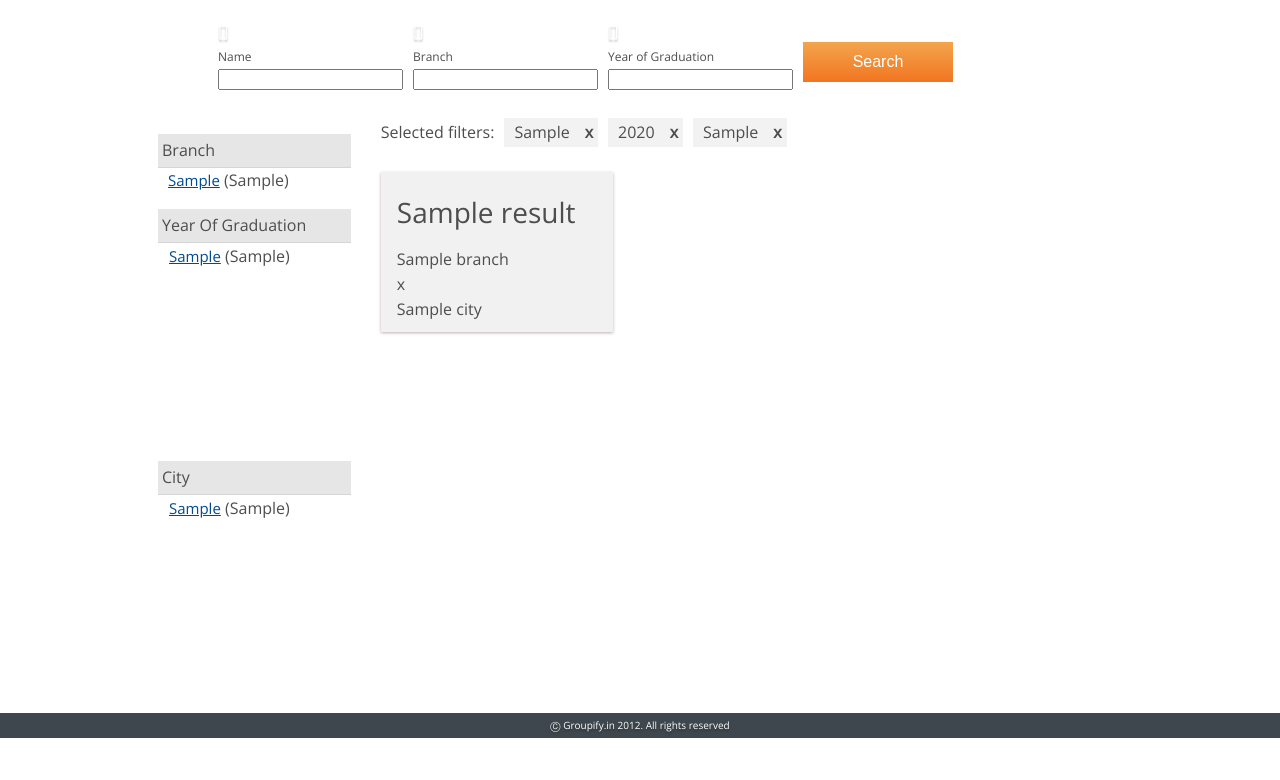
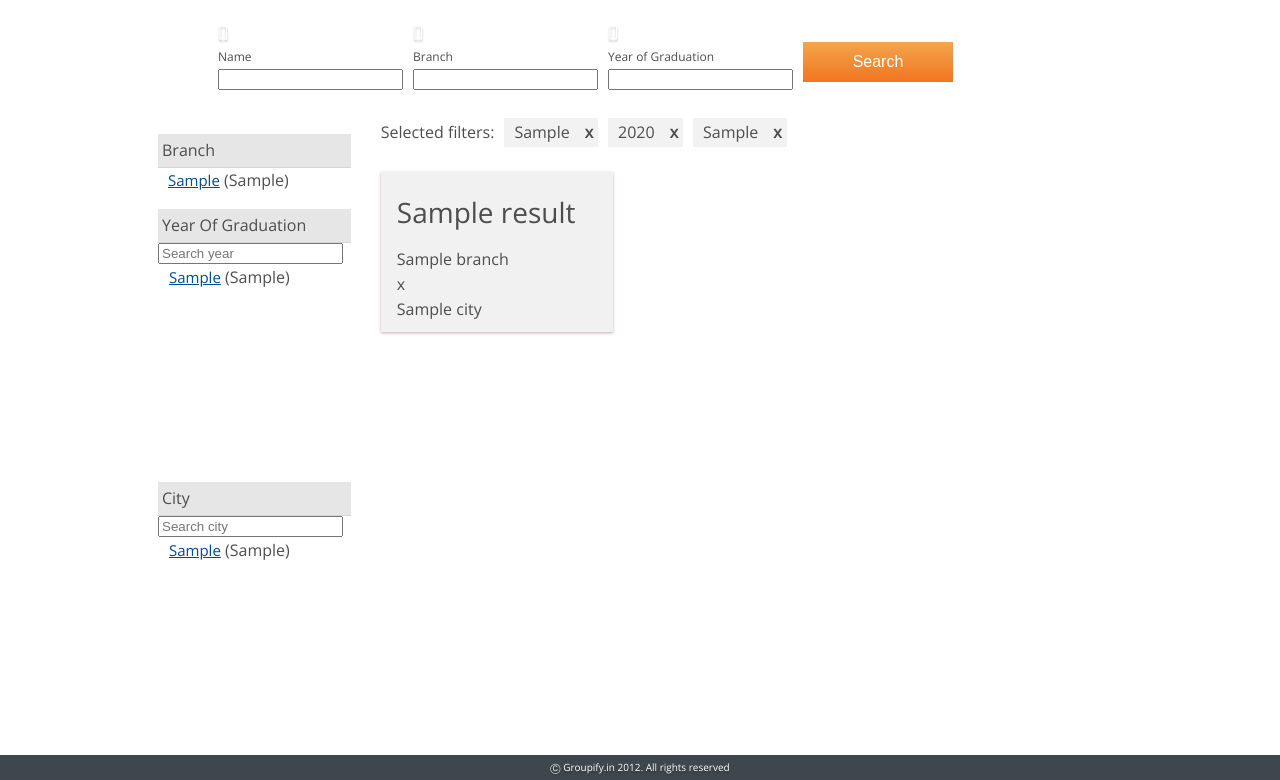
Before and after one commit to sriharimaneru/askra-repo, a Django app: template src/askra/templates/search/search.html in a window 1280 px wide. Shown: the part 216-996 px from the top of the page. Before the commit the page ends 954 px from the top, so only its background shows below. Run offline with Django 3.2, Linux system fonts and the light colour scheme; the template is opened without the code that fills it: most values are stand-ins (such as "Sample title", 1, 10 or a date in 2020); form fields are guessed from the names that the template uses.

Commit message:
Added facet search option, fixed a bug that distorts the facet count

```diff
--- a/src/askra/templates/search/search.html
+++ b/src/askra/templates/search/search.html
@@ -18,7 +18,6 @@
     $(function()
     {
         var offset=20
-
         $('.scroll-pane').jScrollPane();
 
         /*$(window).scroll(function(){
@@ -51,6 +50,39 @@
             }
             });
         });*/
+
+        $('#year_facet_search').keyup(function () {
+            $(".year_facet_option").show();
+            val = $(this).val().toLowerCase();
+            $(".year_facet_option").each(function() {
+                if ($(this)[0].children[0]){
+                    if ($(this)[0].children[0].innerText.toLowerCase().indexOf(val) == -1){
+                        $(this).hide();
+                    }
+                }else{
+                    if ($(this)[0].innerText.toLowerCase().indexOf(val) == -1){
+                        $(this).hide();
+                    }
+                }
+            });
+        }); //key up
+
+        $('#city_facet_search').keyup(function () {
+            $(".city_facet_option").show();
+            val = $(this).val().toLowerCase();
+            $(".city_facet_option").each(function() {
+                if ($(this)[0].children[0]){
+                    if ($(this)[0].children[0].innerText.toLowerCase().indexOf(val) == -1){
+                        $(this).hide();
+                    }
+                }else{
+                    if ($(this)[0].innerText.toLowerCase().indexOf(val) == -1){
+                        $(this).hide();
+                    }
+                }
+
+            });
+        }); //key up
 
         $('#search_results').masonry({
         // options
@@ -107,16 +139,17 @@
     <dl id="yog_facet" class="facet">
         {% if facets.fields.year_of_passing %}
             <dt>Year Of Graduation</dt>
+            <input id="year_facet_search" type="text" placeholder="Search year" />
             <div class="scroll-pane">
             {% for year_of_passing in facets.fields.year_of_passing %}
                 {% if year_of_passing.1 %}
                     {% if year_of_passing.0 == year_facet_selected %}
-                        <dd><a class="selected_facet" href="{{ request.get_full_path|facet_url }}year_of_passing_facet={{ year_of_passing.0|urlencode }}">{{ year_of_passing.0 }}</a> ({{ year_of_passing.1 }})</dd>
+                        <dd class="year_facet_option"><a class="selected_facet" href="{{ request.get_full_path|facet_url }}year_of_passing_facet={{ year_of_passing.0|urlencode }}">{{ year_of_passing.0 }}</a> ({{ year_of_passing.1 }})</dd>
                     {% else %}
-                        <dd><a href="{{ request.get_full_path|facet_url }}year_of_passing_facet={{ year_of_passing.0|urlencode }}">{{ year_of_passing.0 }}</a> ({{ year_of_passing.1 }})</dd>
+                        <dd class="year_facet_option"><a href="{{ request.get_full_path|facet_url }}year_of_passing_facet={{ year_of_passing.0|urlencode }}">{{ year_of_passing.0 }}</a> ({{ year_of_passing.1 }})</dd>
                     {% endif %}
                 {% else %}
-                    <dd>{{ year_of_passing.0 }}({{ year_of_passing.1 }})</dd>
+                    <dd class="year_facet_option">{{ year_of_passing.0 }}({{ year_of_passing.1 }})</dd>
                 {% endif %}
             {% endfor %}
             </div>
@@ -125,16 +158,17 @@
     <dl id="city_facet" class="facet">
         {% if facets.fields.city %}
             <dt>City</dt>
+            <input id="city_facet_search" type="text" placeholder="Search city" />
             <div class="scroll-pane">
             {% for city in facets.fields.city %}
                 {% if city.1 %}
                     {% if city.0 == city_facet_selected %}
-                        <dd><a class="selected_facet" href="{{ request.get_full_path|facet_url }}city_facet={{ city.0|urlencode }}">{{ city.0 }}</a> ({{ city.1 }})</dd>
+                        <dd class="city_facet_option"><a class="selected_facet" href="{{ request.get_full_path|facet_url }}city_facet={{ city.0|urlencode }}">{{ city.0 }}</a> ({{ city.1 }})</dd>
                     {% else %}
-                        <dd><a href="{{ request.get_full_path|facet_url }}city_facet={{ city.0|urlencode }}">{{ city.0 }}</a> ({{ city.1 }})</dd>
+                        <dd class="city_facet_option"><a href="{{ request.get_full_path|facet_url }}city_facet={{ city.0|urlencode }}">{{ city.0 }}</a> ({{ city.1 }})</dd>
                     {% endif %}
                 {% else %}
-                    <dd>{{ city.0 }}({{ city.1 }})</dd>
+                    <dd class="city_facet_option">{{ city.0 }}({{ city.1 }})</dd>
                 {% endif %}
             {% endfor %}
             </div>
--- a/src/askra/userprofile/views.py
+++ b/src/askra/userprofile/views.py
@@ -209,7 +209,6 @@ def search(request):
     sqs = sqs.facet('year_of_passing')
     sqs = sqs.facet('city')
 
-    context['facets'] = sqs.facet_counts()
 
     if name or branch or year:
         context['form'] = ProfileSearchBasicForm(request.GET)
@@ -222,6 +221,7 @@ def search(request):
     else:
         context['form'] = ProfileSearchBasicForm()
 
+    context['facets'] = sqs.facet_counts()
 
 
     ##Horrible hardcoding - need to tweak it - By Srihari
```
